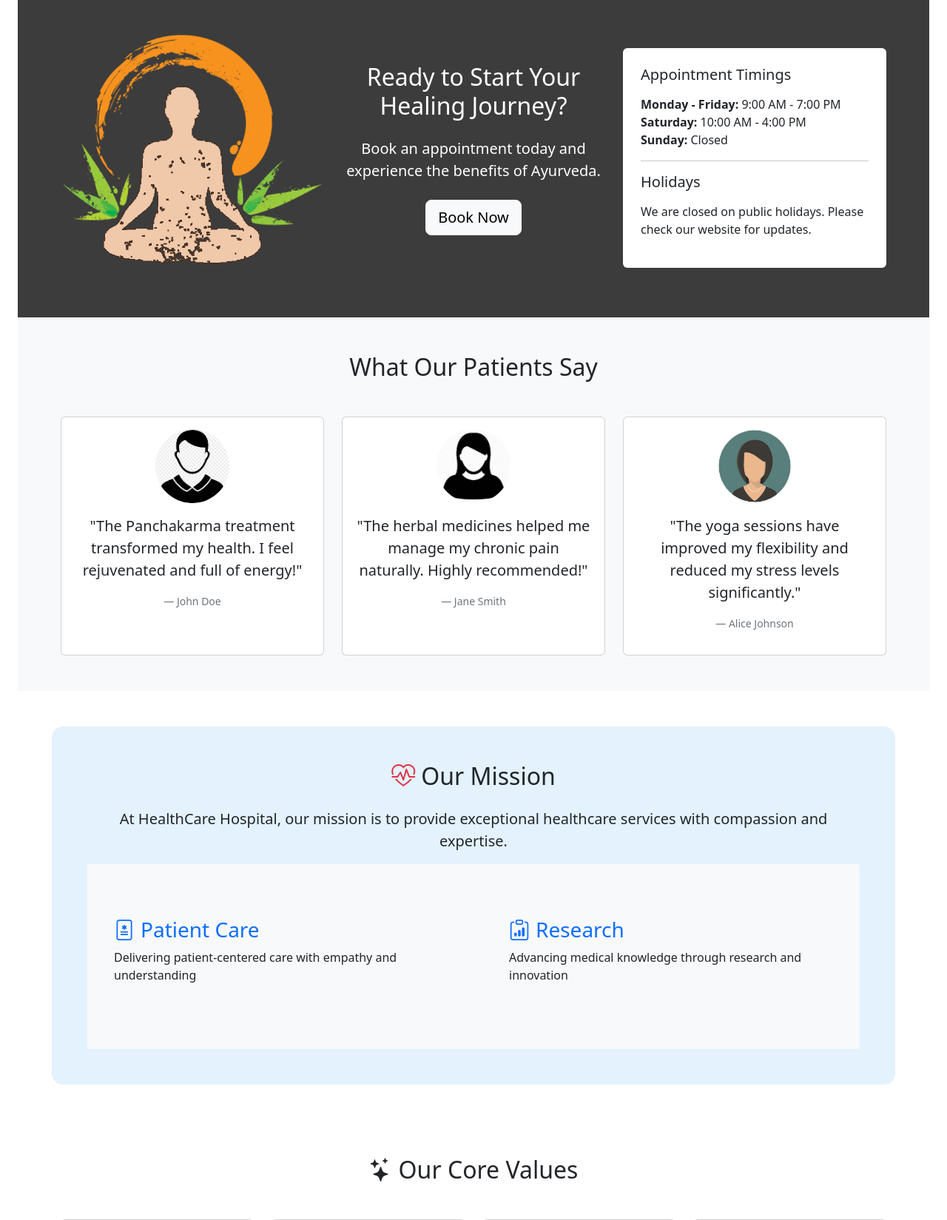
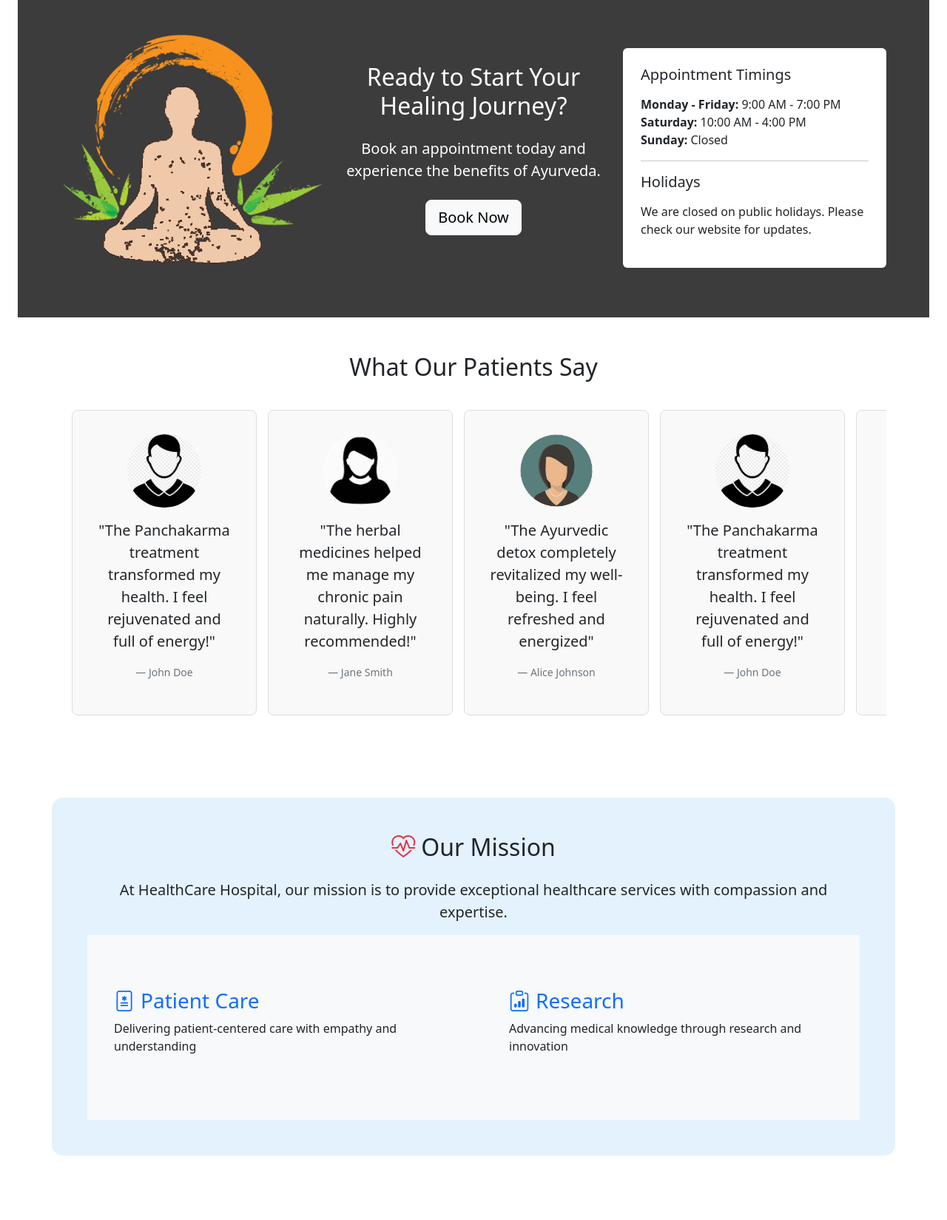
Before and after one commit to bhagyashree-reddy/healthsync, a Flask app: page / in a window 1280 px wide. Shown: the part 1980-3629 px from the top of the page at 74% size. Run offline with Flask 3, Linux system fonts and the light colour scheme; some libraries are stand-ins or nearby versions.

Commit message:
testinomials infinite scroll

```diff
--- a/templates/home.html
+++ b/templates/home.html
@@ -227,13 +227,12 @@
 </section>
 
   <!-- Testimonials Section -->
-<section class="py-5 bg-light">
+<section class="py-5">
     <div class="container">
-        <h2 class="text-center mb-5">What Our Patients Say</h2>
-        <div class="row row-cols-1 row-cols-md-3 g-4">
-            <!-- Testimonial 1 -->
-            <div class="col">
-                <div class="card h-100 text-center">
+      <h2 class="text-center mb-4">What Our Patients Say</h2>
+      <div class="scrollable-container" id="testimonial-container">
+
+                <div class="col testimonial-card card h-100 text-center">
                     <div class="card-body">
                         <img src="{{ url_for('static', filename='images/patient1.png') }}" class="rounded-circle mb-3" alt="Patient 1" width="100" height="100">
                         <blockquote class="blockquote mb-0">
@@ -242,10 +241,8 @@
                         <footer class="blockquote-footer mt-3">John Doe</footer>
                     </div>
                 </div>
-            </div>
-            <!-- Testimonial 2 -->
-            <div class="col">
-                <div class="card h-100 text-center">
+
+                <div class="testimonial-card card h-100 text-center">
                     <div class="card-body">
                         <img src="{{ url_for('static', filename='images/patient2.jpg') }}" class="rounded-circle mb-3" alt="Patient 2" width="100" height="100">
                         <blockquote class="blockquote mb-0">
@@ -254,23 +251,51 @@
                         <footer class="blockquote-footer mt-3">Jane Smith</footer>
                     </div>
                 </div>
-            </div>
-            <!-- Testimonial 3 -->
-            <div class="col">
-                <div class="card h-100 text-center">
+
+                <div class="testimonial-card card h-100 text-center">
                     <div class="card-body">
                         <img src="{{ url_for('static', filename='images/patient3.png') }}" class="rounded-circle mb-3" alt="Patient 3" width="100" height="100">
                         <blockquote class="blockquote mb-0">
-                            <p>"The yoga sessions have improved my flexibility and reduced my stress levels significantly."</p>
+                            <p>"The Ayurvedic detox completely revitalized my well-being. I feel refreshed and energized"</p>
                         </blockquote>
                         <footer class="blockquote-footer mt-3">Alice Johnson</footer>
                     </div>
                 </div>
-            </div>
 
-        </div>
+                <div class="testimonial-card card h-100 text-center">
+                    <div class="card-body">
+                        <img src="{{ url_for('static', filename='images/patient1.png') }}" class="rounded-circle mb-3" alt="Patient 1" width="100" height="100">
+                        <blockquote class="blockquote mb-0">
+                            <p>"The Panchakarma treatment transformed my health. I feel rejuvenated and full of energy!"</p>
+                        </blockquote>
+                        <footer class="blockquote-footer mt-3">John Doe</footer>
+                    </div>
+                </div>
+
+                <div class="testimonial-card card h-100 text-center">
+                    <div class="card-body">
+                        <img src="{{ url_for('static', filename='images/patient2.jpg') }}" class="rounded-circle mb-3" alt="Patient 2" width="100" height="100">
+                        <blockquote class="blockquote mb-0">
+                            <p>"The herbal medicines helped me manage my chronic pain naturally. Highly recommended!"</p>
+                        </blockquote>
+                        <footer class="blockquote-footer mt-3">Jane Smith</footer>
+                    </div>
+                </div>
+
+                <div class="testimonial-card card h-100 text-center">
+                    <div class="card-body">
+                        <img src="{{ url_for('static', filename='images/patient3.png') }}" class="rounded-circle mb-3" alt="Patient 3" width="100" height="100">
+                        <blockquote class="blockquote mb-0">
+                            <p>"The Ayurvedic detox completely revitalized my well-being. I feel refreshed and energized"</p>
+                        </blockquote>
+                        <footer class="blockquote-footer mt-3">Alice Johnson</footer>
+                    </div>
+                </div>
+      </div>
     </div>
-</section>
+  </section>
+
+
   <!-- Mission Section -->
 <section class="py-5">
     <div class="container mission-section p-5">
@@ -471,6 +496,27 @@
             transform: translateY(-5px);
         }
 
+        /* testinomial code */
+
+        .scrollable-container {
+      display: flex;
+      overflow-x: auto;
+      gap: 15px;
+      padding: 15px;
+    }
+    .scrollable-container::-webkit-scrollbar {
+      display: none;
+    }
+    .testimonial-card {
+      flex: 0 0 auto;
+      width: 250px;
+      padding: 15px;
+      border: 1px solid #ddd;
+      border-radius: 8px;
+      background: #f9f9f9;
+      text-align: center;
+    }
+
 
 
 
@@ -507,6 +553,23 @@
         // Adjust when carousel slides (for responsive loading)
         document.getElementById('clinicCarousel').addEventListener('slid.bs.carousel', adjustCarouselHeight);
     });
+
+// testinomial code
+function addTestimonials() {
+    const container = document.getElementById('testimonial-container');
+    const cards = document.querySelectorAll('.testimonial-card');
+    cards.forEach(card => {
+      const clone = card.cloneNode(true);
+      container.appendChild(clone);
+    });
+  }
+  document.getElementById('testimonial-container').addEventListener('scroll', function() {
+    if (this.scrollLeft + this.clientWidth >= this.scrollWidth - 10) {
+      addTestimonials();
+    }
+  });
+// testinomial code  ends
+
     </script>
 
 
```
